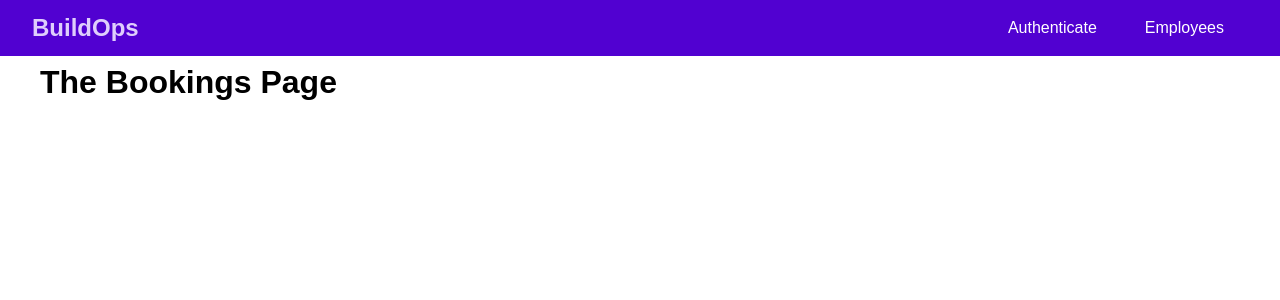
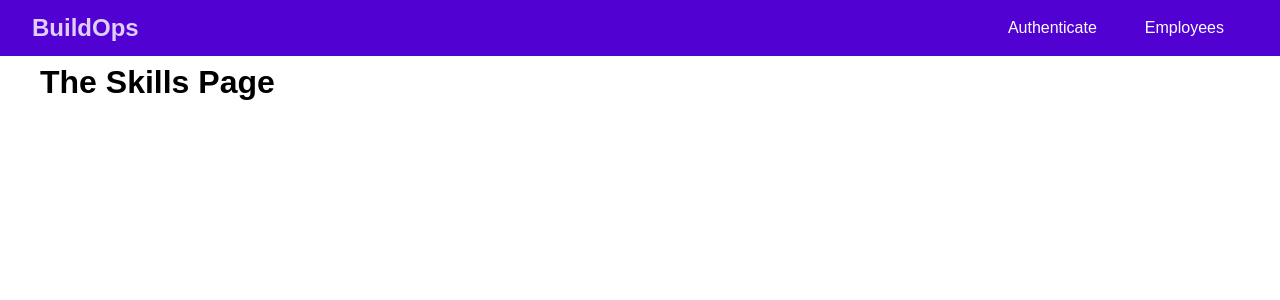
Before and after one commit to scottgamer/node_react_graphql_mongodb, a React (Create React App) app in the folder frontend/: page /bookings in a window 1280 px wide. Shown: the top 300 px of the page. Built offline with nearby package versions, Linux system fonts and the light colour scheme.

Commit message:
changed label

```diff
--- a/frontend/src/pages/Bookings.js
+++ b/frontend/src/pages/Bookings.js
@@ -3,7 +3,7 @@ import React from "react";
 const Bookings = () => {
   return (
     <div>
-      <h1>The Bookings Page</h1>
+      <h1>The Skills Page</h1>
     </div>
   );
 };
```
